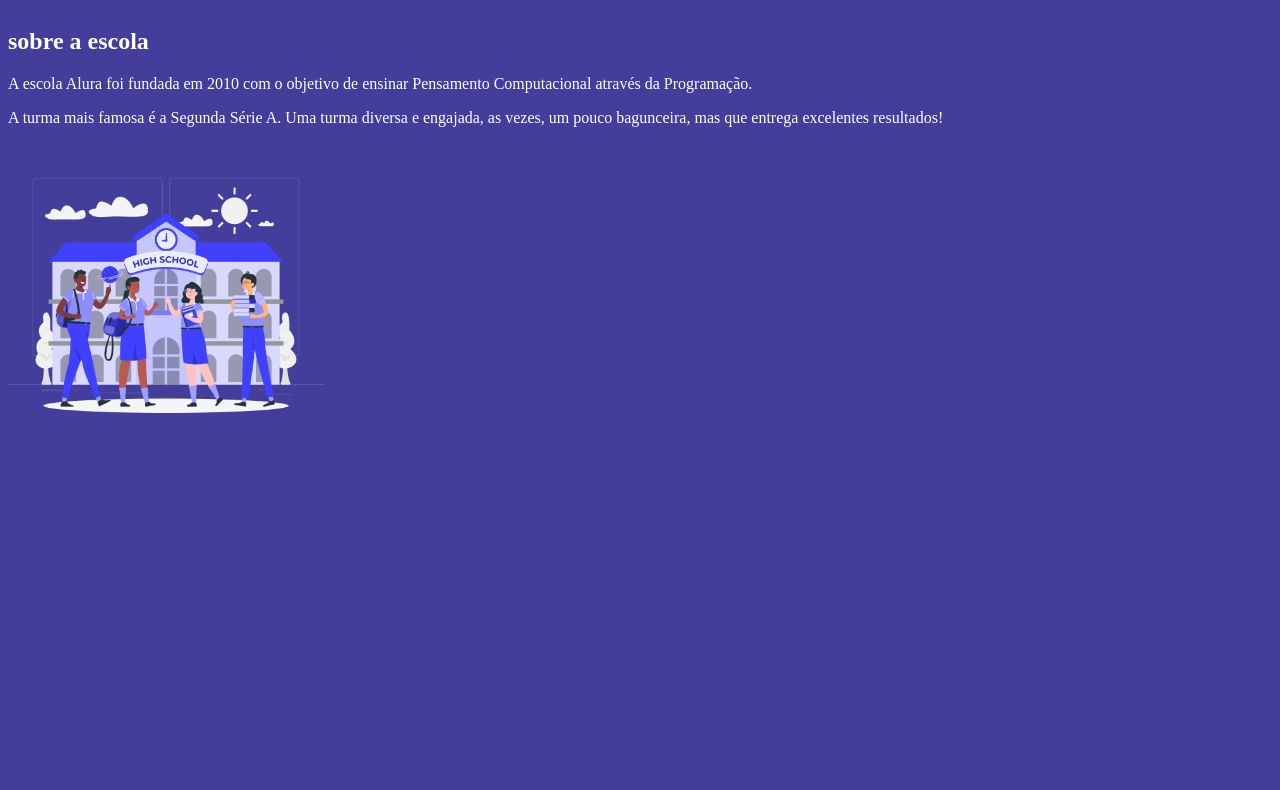
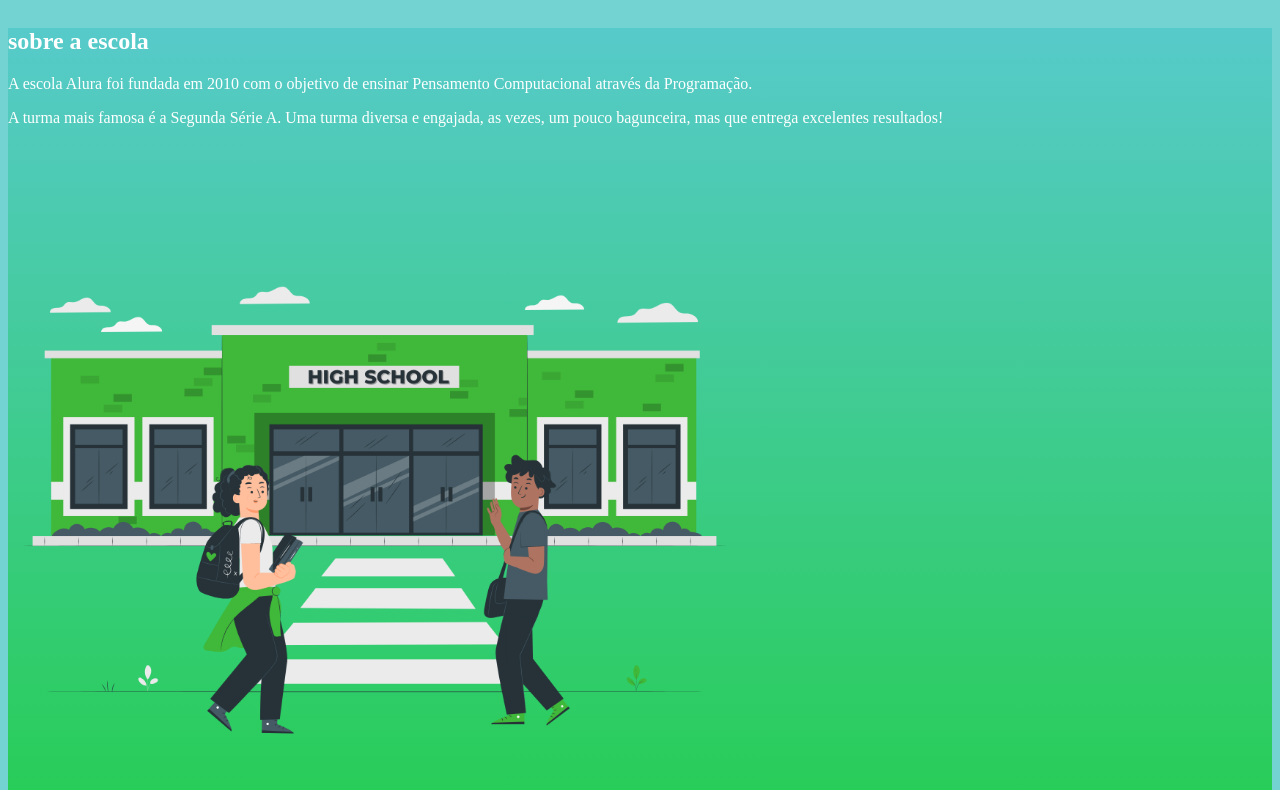
Before and after one commit to jonat120/alura-star, a plain HTML site: page index.html in a window 1280 px wide. Shown: the part 118-908 px from the top of the page. Before the commit the page ends 800 px from the top, so only its background shows below. Drawn offline with Linux system fonts and the light colour scheme.

Commit message:
Add files via upload

```diff
--- a/index.html
+++ b/index.html
@@ -14,11 +14,11 @@
             <li class="cabeçalho-lista-item">Estudantes</li>
         </ul>
     </header>
-    <section clas="'escola">
-        <h2> sobre a escola</h2>
+    <section class="escola">
+        <h2 class="escola-titulo"> sobre a escola</h2>
         <p classe="escola-texto-um">A escola Alura foi fundada em 2010 com o objetivo de ensinar Pensamento Computacional através da Programação. </p>
         <p classe="escola-texto-dois">A turma mais famosa é a Segunda Série A. Uma turma diversa e engajada, as vezes, um pouco bagunceira, mas que entrega excelentes resultados!</p>
-        <img class="escola-img" src="High School-rafiki.png" alt="">
+        <img class="escola-img" src="High School-pana (1).png" alt="">
     </section>
 
 </body>
--- a/style.css
+++ b/style.css
@@ -1,5 +1,5 @@
 body{
-    background-color: #433d9b;
+    background-color: #4fc8c8ca;
     color: #ffffff;
 }
 
@@ -21,5 +21,9 @@ body{
 }
 
 .escola-img{
-    width: 25%;
+    width: 58%;
 }
+
+.escola{
+    background-image: linear-gradient(#4fc8c8ca, #23cd4b);
+}
```
Also changed, not shown: High School-pana (1).png (added).
